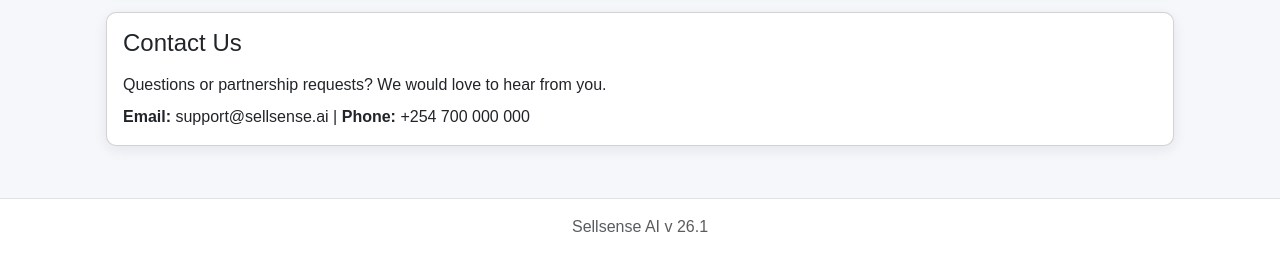
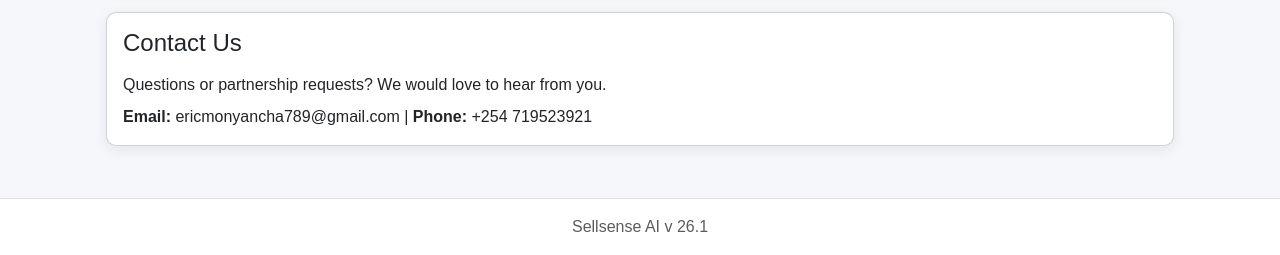
Before and after one commit to 123kfchem/SELLSENSE-AI, a Django app: page / in a window 1280 px wide. Shown: the part 898-1153 px from the top of the page. Run offline with Django 5.2, Linux system fonts and the light colour scheme.

Commit message:
Update home.html

```diff
--- a/templates/home.html
+++ b/templates/home.html
@@ -48,6 +48,6 @@
 <section id="contact" class="card">
     <h2 class="h4 mb-3">Contact Us</h2>
     <p class="mb-2">Questions or partnership requests? We would love to hear from you.</p>
-    <p class="mb-0"><strong>Email:</strong> support@sellsense.ai | <strong>Phone:</strong> +254 700 000 000</p>
+    <p class="mb-0"><strong>Email:</strong> ericmonyancha789@gmail.com | <strong>Phone:</strong> +254 719523921</p>
 </section>
 {% endblock %}
```
